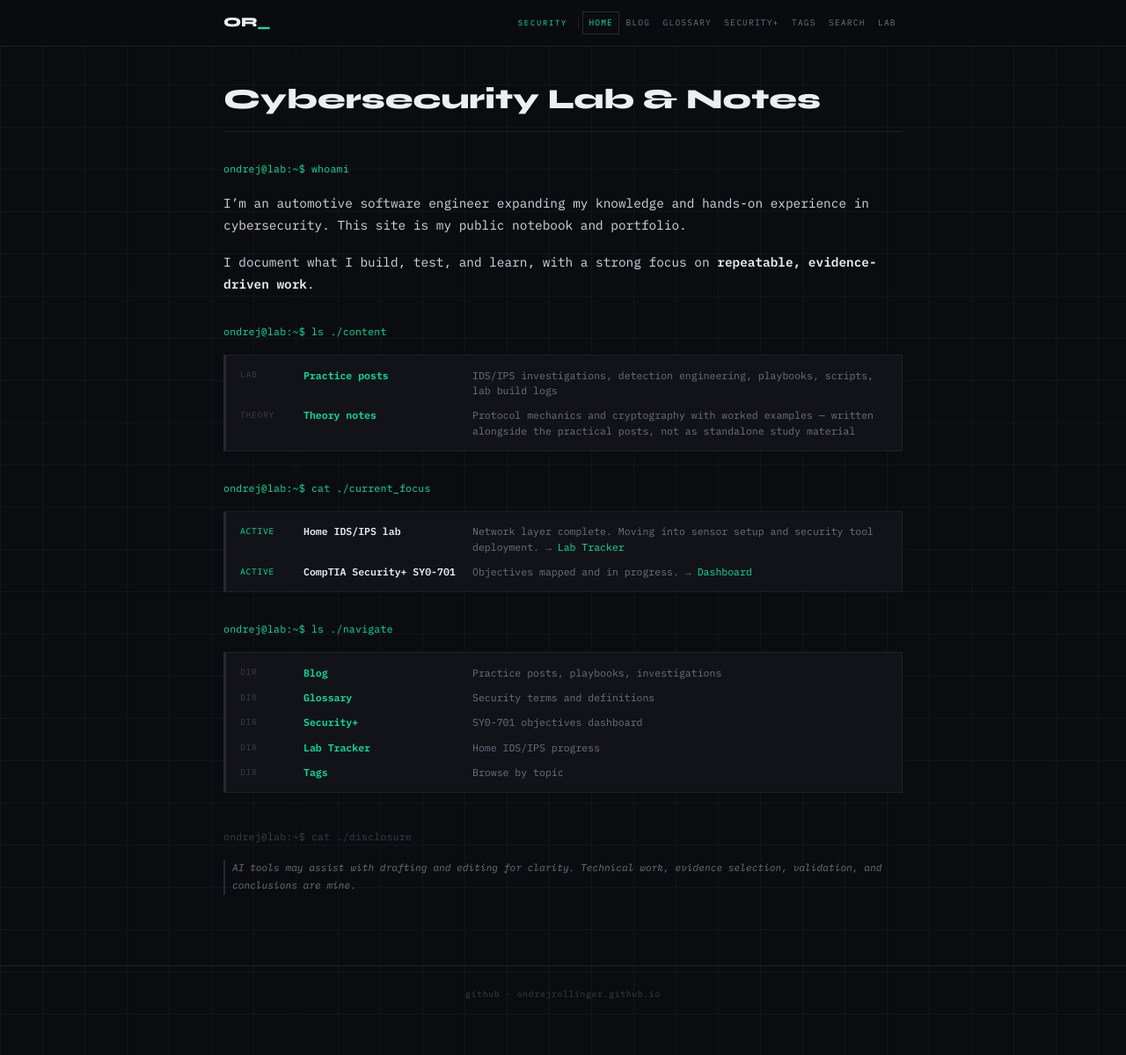
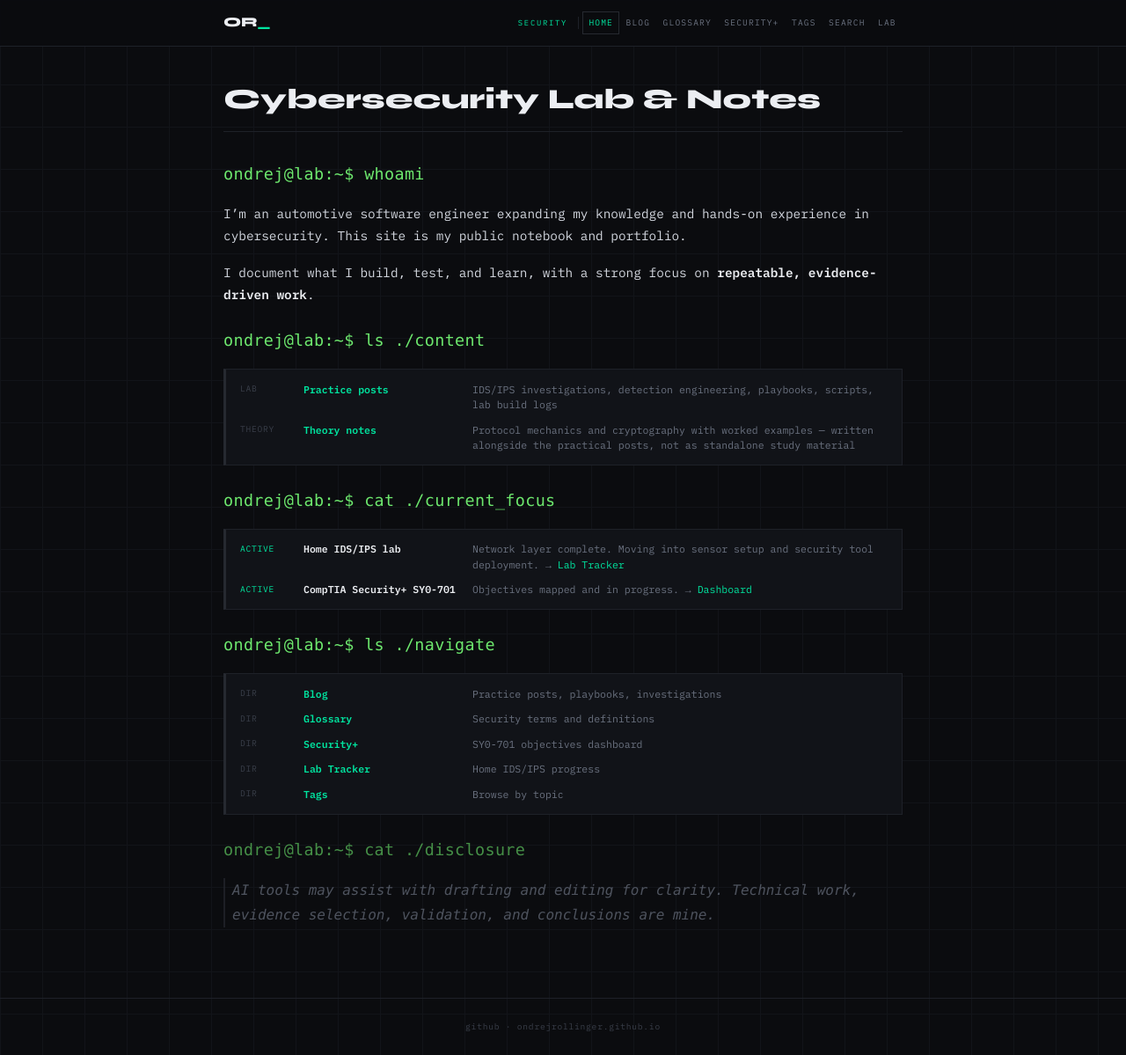
Before and after one commit to ondrejrollinger/ondrejrollinger.github.io, a Jekyll site: the page built from cybersec/index.md, in a window 1280 px wide and 1199 px high. Shown: the whole window at 88% size. Built offline with Jekyll 4.4.1, drawn with Linux system fonts in a browser that asks for light colours.

Commit message:
Increase terminal prompt text size for readability (#63)
Add explicit font-size styles for .terminal-prompt (1.15rem) and
.terminal-note (1rem) classes used on the cybersec index page.

https://claude.ai/code/session_01AqgNnxXkBiBkswoGWMeaeE

Co-authored-by: Claude <noreply@anthropic.com>

```diff
--- a/assets/css/site.css
+++ b/assets/css/site.css
@@ -214,6 +214,25 @@ details summary:hover {
   }
 }
 
+/* ── Terminal prompts (cybersec index) ──────────────────── */
+.terminal-prompt {
+  font-family: ui-monospace, SFMono-Regular, Menlo, Monaco, Consolas, "Liberation Mono", monospace;
+  font-size: 1.15rem;
+  color: rgba(120, 255, 120, 0.9);
+  margin: 1.5rem 0 0.5rem;
+}
+
+.terminal-prompt--dim {
+  opacity: 0.6;
+}
+
+.terminal-note {
+  font-family: ui-monospace, SFMono-Regular, Menlo, Monaco, Consolas, "Liberation Mono", monospace;
+  font-size: 1rem;
+  opacity: 0.7;
+  margin-top: 0.25rem;
+}
+
 /* ── Table of Contents ──────────────────────────────────── */
 .toc {
   background: var(--bg-secondary, rgba(0, 0, 0, 0.15));
```
